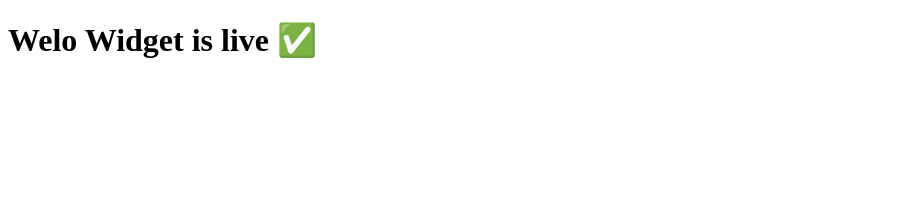
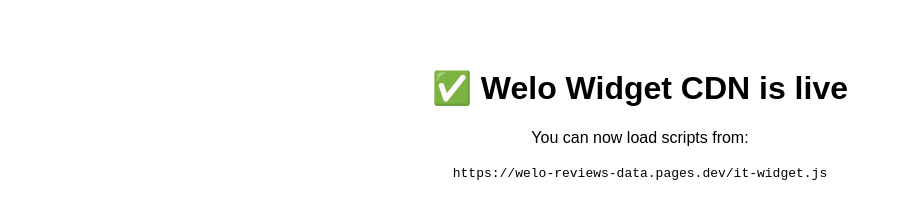
Before and after one commit to WeloVerify/welo-reviews-data, a website: page widget/index.html in a window 1280 px wide. Shown: the whole page, without its empty margins (0-902 px from the left). Drawn offline with Linux system fonts and the light colour scheme.

Commit message:
Update index.html

```diff
--- a/widget/index.html
+++ b/widget/index.html
@@ -1,5 +1,13 @@
 <!DOCTYPE html>
-<html>
-  <head><title>Welo Widget CDN</title></head>
-  <body><h1>Welo Widget is live ✅</h1></body>
+<html lang="en">
+  <head>
+    <meta charset="UTF-8" />
+    <meta name="viewport" content="width=device-width, initial-scale=1.0" />
+    <title>Welo Widget CDN</title>
+  </head>
+  <body style="font-family: sans-serif; padding: 40px; text-align: center;">
+    <h1>✅ Welo Widget CDN is live</h1>
+    <p>You can now load scripts from:</p>
+    <code>https://welo-reviews-data.pages.dev/it-widget.js</code>
+  </body>
 </html>
```
